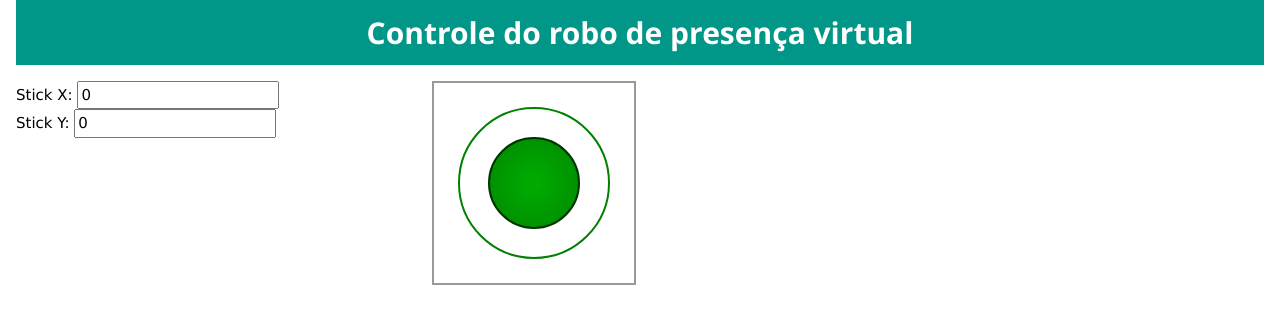
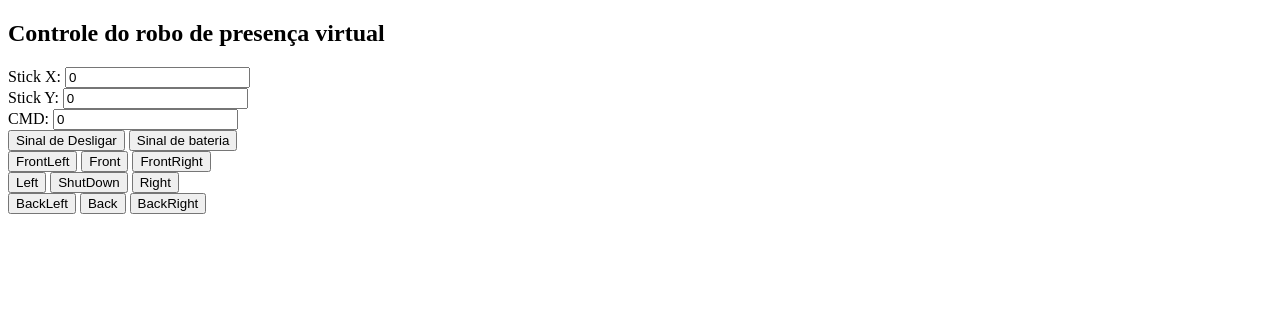
Before and after one commit to rafaelchiafarelli/PoliteaBot, a Flask app: page / in a window 1280 px wide. Shown: the top 324 px of the page. Run offline with Flask 2, Linux system fonts and the light colour scheme; parts of the project's set-up code (start-up, migrations or seed data) failed here and were passed over.

Commit message:
arquivos modificados para contemplar o serviço de controle do robo

```diff
--- a/app.py
+++ b/app.py
@@ -4,15 +4,24 @@
 
 # Start with a basic flask app webpage.
 from tkinter.font import names
+from tokenize import Single
 from turtle import forward
 from flask_socketio import SocketIO, emit
-from flask import Flask, render_template, url_for, copy_current_request_context
+from flask import Flask, render_template, url_for, copy_current_request_context, jsonify
 from random import random
 from time import sleep
 from threading import Thread, Event
 from random import randint
 import serial,json
 from model import limits, steering, movement
+import serial.tools.list_ports as ports
+import cv2
+from serial_port import Singleton
+import tkinter as tk
+import subprocess
+
+from PIL import Image
+
 __author__ = 'Eremita'
 
 app = Flask(__name__)
@@ -26,33 +35,9 @@
 thread = Thread()
 thread_stop_event = Event()
 
-#serial comunication thread
-s_thread = Thread()
-serial_stop_event = Event()
+serialPort = Singleton()
 
-ser = serial.Serial('/dev/ttyUSB0', 38400)
-count = 0
 
-class RandomThread(Thread):
-    def __init__(self):
-        self.delay = 1
-        super(RandomThread, self).__init__()
-
-    def randomNumberGenerator(self):
-        """
-        Generate a random number every 1 second and emit to a socketio instance (broadcast)
-        Ideally to be run in a separate thread?
-        """
-        #infinite loop of magical random numbers
-        print("Making random numbers")
-        while not thread_stop_event.isSet():
-            number = randint(11111, 99999)
-            #print(number)
-            socketio.emit('newnumber', {'number': number}, namespace='/test')
-            sleep(self.delay)
-
-    def run(self):
-        self.randomNumberGenerator()
 
 
 @app.route('/')
@@ -67,73 +52,43 @@
 def dev():
     return render_template('dev.html')
 
-@socketio.on('connect', namespace='/test')
-def test_connect():
-    # need visibility of the global thread object
-    global thread
-    print('Client connected')
-    #Start the random number generator thread only if the thread has not been started before.
-    if not thread.is_alive():
-        print("Starting Thread")
-        thread = RandomThread()
-        thread.start()
+@app.route('/showbat')
+def showbat():
+    #launch app bat
+    #"C:\\Users\\rafae\\Documents\\workspace\\PoliteaBot\\LowLevelBatt.png"
+    print("***********************************************************")
+    subprocess.call(["C:\\Users\\rafae\\Documents\\workspace\\PoliteaBot\\venv\\Scripts\\python.exe", "C:\\Users\\rafae\\Documents\\workspace\\PoliteaBot\\bat_app.py"])
+    return jsonify({"result":"done"})
 
-@socketio.on('disconnect', namespace='/test')
-def test_disconnect():
-    print('Client disconnected')
-    serial_stop_event.set()
-
-@socketio.on('stop')
-def stop_connections():
-    serial_stop_event.set()
-    thread_stop_event.set()
+@app.route('/showbat_turnoff')
+def showbat_turnoff():
+    #launch app bat
+    #"C:\\Users\\rafae\\Documents\\workspace\\PoliteaBot\\LowLevelBatt.png"
+    print("***********************************************************")
+    subprocess.call(["C:\\Users\\rafae\\Documents\\workspace\\PoliteaBot\\venv\\Scripts\\python.exe", "C:\\Users\\rafae\\Documents\\workspace\\PoliteaBot\\timer_test.py"])
+    return jsonify({"result":"done"})
 
 @socketio.on('message', namespace='/test')
 def received_msg(data):
-    global ser
-    global count
+    global serialPort
+
     x = int(data['x'])
-    forward = 0
-    if(x<0):
-        forward = 1
-        x = x*(-1)
-    if x>99:
-        x=99
+    y = int(data['y'])
+    command = int(data['cmd'])
 
-    y = int(data['y'])
-    left = 0
-    if(y<0):
-        left = 1
-        y = y*(-1)
-    if y>99:
-        y=99
-    speed_x = limits[x]
-    speed_y = limits[y]
-    command = 0
-    if (speed_y,speed_x,left,forward) in steering:
-        if steering[(speed_y,speed_x,left,forward)] in movement:
-            command = movement[steering[(speed_y,speed_x,left,forward)]]
-    count+=1
-    if count > 99999999:
-        count = 0
-    if forward == 1:
-        x  = -1 * x
-    if left == 1:
-        y = -1 * y
+    serialPort.count+=1
+    if serialPort.count > 99999999:
+        serialPort.count = 0
+
 
     mystring = ("{cmd:"+ f'{command:02d}' +
                 ",t:" + f'{x:+03d}' +
                 ",y:" + f'{y:+03d}' +
-                ",hb:" + f'{count:08d}' +
+                ",hb:" + f'{serialPort.count:08d}' +
                 "};").encode("utf-8")
-    print(mystring)
-    ser.write(mystring)
-
-    ser.flush()
-
-
+    print(mystring,flush=True)
+    serialPort.ser.write(mystring)
+    serialPort.ser.flush()
 
 if __name__ == '__main__':
-
-
-    socketio.run(app, host='127.0.0.1', port=5000, log_output = False)
+    socketio.run(app, host='0.0.0.0', port=5000, log_output = True)
--- a/templates/dev.html
+++ b/templates/dev.html
@@ -5,47 +5,14 @@
 		<meta name="Content-Type" content="text/html" charset="ISO-8859-1">
 		<title> LTE On the Moon: Command and Control </title>
 		<!-- Style sheet for responsive design -->
-		<link rel="stylesheet" href="https://www.w3schools.com/w3css/4/w3.css">
-		<style>
-			* {
-				box-sizing: border-box;
-			}
-			/* style classes for pictures */
-			.fill {object-fit: fill;}
-			.contain {object-fit: contain;}
-			.cover {object-fit: cover;}
-			.scale-down {object-fit: scale-down;}
-			.none {object-fit: none;}
+		<link rel="stylesheet" href="static/cdnjs/w3.css">
 
-			body {
-				margin: 0px;
-				padding: 0px;
-			}
-			#joystick {
-				border: 2px solid #9C9898;
-			}
-		</style>
 		<link rel="stylesheet" href="static/dev/css/jquery-ui.css">
 		<script src="static/dev/css/jquery-3.3.1.min.js"></script>
 		<script src="static/dev/css/jquery-ui.js"></script>
-		<script src="static/dev/js/joy.js"></script>
+
 		<script type="text/javascript" src="static/cdnjs/socket.io.min.js"></script>
 
-		<script>
-		$( function() {
-			$( "#power-slider" ).slider({
-				orientation: "vertical",
-				range: "min",
-				min: 0,
-				max: 100,
-				value: 0,
-				slide: function( event, ui ) {
-					$( "#power" ).val( ui.value );
-				}
-			});
-			$( "#power" ).val( $( "#power-slider" ).slider( "value" ) );
-		} );
-		</script>
 	</head>
 	<body>
 		<div class="w3-container">
@@ -74,98 +41,177 @@
 		<div class="w3-container w3-row">
 			<div class="w3-third">
 				Stick X:   <input id="X" type="text" /></br>
-				Stick Y:   <input id="Y" type="text" />
+				Stick Y:   <input id="Y" type="text" /></br>
+				CMD:  	 <input id="CMD" type="text" />
 			</div>
-			<div class="w3-third" id="joyDiv" style="width:200px;height:200px;margin-bottom:20px;"></div>
-			<!-- we-rest keeps slider on right of joystick on small screens -->
-			<div class="w3-container w3-rest">
-				<p>
-				</p>
-			</div>
+
 		</div>
+		<div id="header">
 
+
+			<button id="btnbatt" onmousedown="btnturnoff()">Sinal de Desligar</button>
+			<button id="btnbatt" onmousedown="btnbat()">Sinal de bateria</button>
+
+		</div>
+		<div id="header">
+			<button id="btnfrontleft" onmousedown="btnfrontleftdown()" onmouseup="btnfrontleftup()"><span>FrontLeft</span></button>
+			<button id="btnfront" onmousedown="btnfrontdown()" onmouseup="btnfrontup()">Front</button>
+			<button id="btnfrontright" onmousedown="btnfrontrightdown()" onmouseup="btnfrontrightup()">FrontRight</button>
+		</div>
+		 <div id="header">
+			<button id="btnleft" onmousedown="btnleftdown()" onmouseup="btnleftup()"><span>Left</span></button>
+			<button id="btnshutdown" onmousedown="btnshutdowndown()" onmouseup="btnshutdownup()">ShutDown</button>
+			<button id="btnright" onmousedown="btnrightdown()" onmouseup="btnrightup()">Right</button>
+		</div>
+		 <div id="header">
+			<button id="btnbackleft" onmousedown="btnbackleftdown()" onmouseup="btnbackleftup()"><span>BackLeft</span></button>
+			<button id="btnback" onmousedown="btnbackdown()" onmouseup="btnbackup()">Back</button>
+			<button id="btnbackright" onmousedown="btnbackrightdown()" onmouseup="btnbackrightup()">BackRight</button>
+		</div>
 		  <Script>
 
-			<!-- Create JoyStick object into the DIV 'joyDiv' -->
-			var joy = new JoyStick('joyDiv');
 			var x = document.getElementById("X");
 			var y = document.getElementById("Y");
-			setInterval(function(){ x.value=joy.GetX(); }, 100);
-			setInterval(function(){ y.value=joy.GetY(); }, 100);
+			var cmd = document.getElementById("CMD");
 
 			$(document).ready(function(){
 				//connect to the socket server.
+				x.value = 0;
+				y.value = 0;
+				cmd.value = 0;
 				var socket = io.connect('http://' + document.domain + ':' + location.port + '/test', {
 										'sync disconnect on unload': true,
 										'timeout':10,
-										'ping_interval':2 });
+										'ping_interval':1 });
+				socket.on('connect', function(){
+					console.log("finalmente conectou!")
+				});
 				var numbers_received = [];
-				console.log(x.value);
-				//receive details from server
-				socket.on('newnumber', function(msg) {
-					console.log("Received yiouiou number" + msg.number);
-					//maintain a list of ten numbers
-					if (numbers_received.length >= 1){
-						numbers_received.shift()
-					}
-					numbers_received.push(msg.number);
-					numbers_string = '';
-					for (var i = 0; i < numbers_received.length; i++){
-						numbers_string = numbers_received[i].toString();
-					}
-					$('#log').html(numbers_string);
-				});
+
 
 				setInterval(function(){
+
 					var logging = y.value;
 					console.log(logging);
-					socket.emit('message',{'x':x.value,'y':y.value});
-				},250);
+					if(y.value)
+					{
+						if(x.value)
+						{
+							if(cmd.value)
+							{
+								socket.emit('message',{'x':x.value,'y':y.value,'cmd':cmd.value});
+							}
+						}
+					}
+
+				},150);
 			});
-			window.addEventListener("beforeunload", function (event) {
-				  event.preventDefault();
-				});
-			$(document).ready (function() {
-				$("#ctlButton").click(function () {
-					var entry = document.getElementById('entry');
-					var CtrlKey = document.getElementById('CtrlKey');
-					entry.innerHTML = 'You entered: ' + CtrlKey.value;
-				});
-			});
-			var sCounter = 0; /*-- Temp for testing button change routine */
-			function chgButton()
-			{
-				sCounter = sCounter + 1;
-				ButtonCtl(sCounter);
-				if (sCounter > 3) {
-					sCounter = 0;
-				}
+			function btnbat(){
+					var xmlHttp = new XMLHttpRequest();
+					var location = document.location.href;
+					console.log(location);
+					xmlHttp.open( "GET", location + "showbat", false ); // false for synchronous request
+					xmlHttp.send( null );
+					return xmlHttp.responseText;
 			}
-			function ButtonCtl(condition) {
-				var statusButton = document.getElementById("ctlButton");
-				switch(condition)
-				{
-					case 1:
-						/* Running - Button color=green, text=Running */
-						statusButton.style.backgroundColor = "green";
-						statusButton.innerHTML = "Running";
-						break;
-					case 2:
-						/* Time running out - Button color=yellow, text=Warning */
-						statusButton.style.color = "w3-yellow";
-						statusButton.innerHTML = "Warning";
-						break;
-					case 3:
-						/* Stop - Button color=red, text=stopped */
-						statusButton.style.color = "w3-red";
-						statusButton.innerHTML = "Stopped";
-						break;
-					default:
-						/* Idle - Button color=blue, text=begin */
-						statusButton.style.color = "w3-blue";
-						statusButton.innerHTML = "Begin";
-						break;
-				}
+
+			function btnturnoff(){
+					var xmlHttp = new XMLHttpRequest();
+					var location = document.location.href;
+					console.log(location);
+					xmlHttp.open( "GET", location + "showbat_turnoff", false ); // false for synchronous request
+					xmlHttp.send( null );
+					return xmlHttp.responseText;
+			}
+			function btnfrontleftdown(){
+				cmd.value = 6;
+				x.value = 12;
+				y.value = -6;
+			}
+			function btnfrontleftup(){
+				cmd.value = 0;
+				x.value = 0;
+				y.value = 0;
+			}
+			function btnfrontdown(){
+				cmd.value = 1;
+				x.value = 12;
+				y.value = 0;
+			}
+			function btnfrontup(){
+				cmd.value = 0;
+				x.value = 0;
+				y.value = 0;
+			}
+			function btnfrontrightdown(){
+				cmd.value = 21;
+				x.value = -6;
+				y.value = 12;
+			}
+			function btnfrontrightup(){
+				cmd.value = 0;
+				x.value = 0;
+				y.value = 0;
+			}
+			function btnleftdown(){
+				cmd.value = 16
+				x.value = 12;
+				y.value = -12;
+			}
+			function btnleftup(){
+				cmd.value = 0;
+				x.value = 0;
+				y.value = 0;
+			}
+			function btnshutdowndown(){
+				cmd.value = 0;
+				x.value = 0;
+				y.value = 0;
+			}
+			function btnshutdownup(){
+				cmd.value = 0;
+				x.value = 0;
+				y.value = 0;
+			}
+			function btnrightdown(){
+				cmd.value = 21;
+				x.value = -12;
+				y.value = 12;
+			}
+			function btnrightup(){
+				cmd.value = 0;
+				x.value = 0;
+				y.value = 0;
+			}
+			function btnbackleftdown(){
+				cmd.value = 11;
+				x.value = -12;
+				y.value = 6;
+			}
+			function btnbackleftup(){
+				cmd.value = 0;
+				x.value = 0;
+				y.value = 0;
+			}
+			function btnbackdown(){
+				cmd.value = 36;
+				x.value = -12;
+				y.value = 0;
+			}
+			function btnbackup(){
+				cmd.value = 0;
+				x.value = 0;
+				y.value = 0;
+			}
+			function btnbackrightdown(){
+				cmd.value = 26;
+				x.value = 6;
+				y.value = -12;
+			}
+			function btnbackrightup(){
+				cmd.value = 0;
+				x.value = 0;
+				y.value = 0;
 			}
 		</script>
    </body>
```
Also changed, not shown: requirements.txt (+6 -3 lines).
